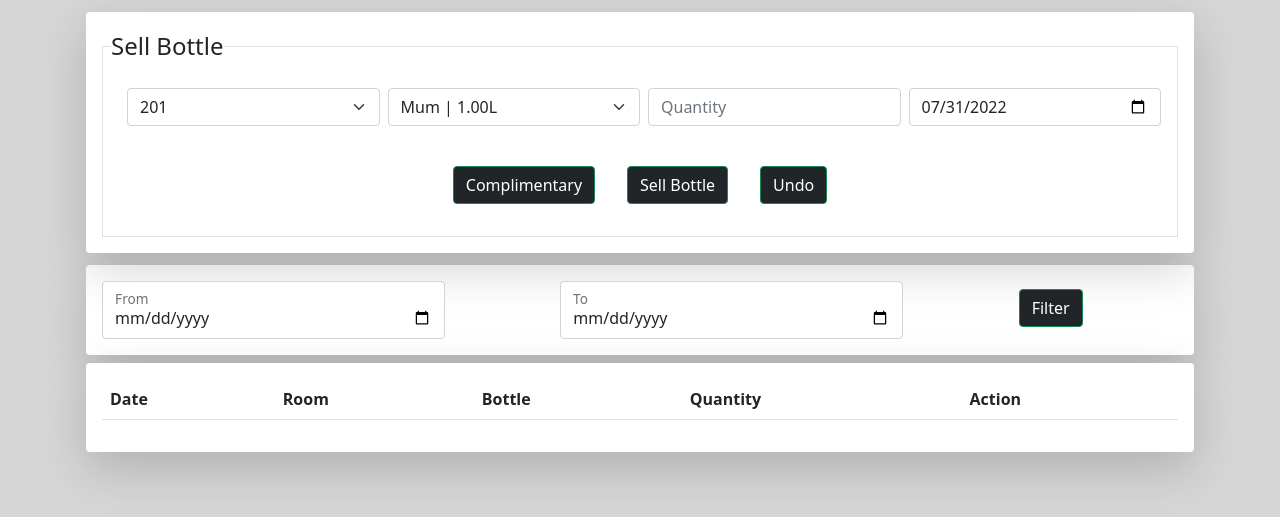
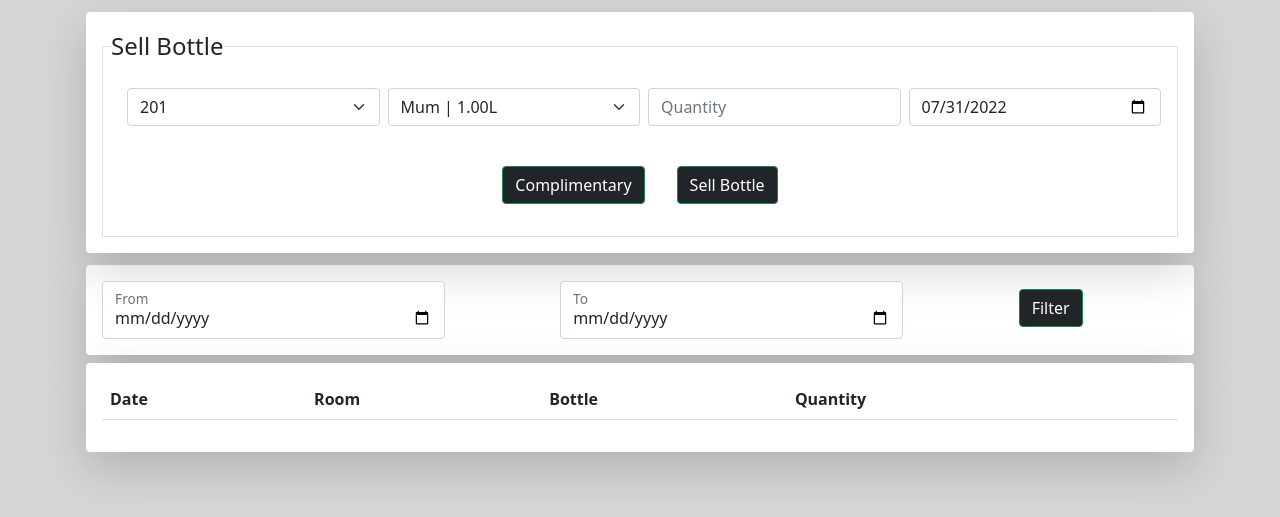
Before and after one commit to muhammadnasif/Water-Inventory-Management, a Django app: template templates/water/home.html in a window 1280 px wide. Shown: the part 56-573 px from the top of the page. Run offline with Django 4.2, Linux system fonts and the light colour scheme; the template is opened without the code that fills it: values that come from a table or form of the project are taken from there, others are empty; data comes from the database, SQL or seed files in the repository; both versions use the stored data as it was after the commit; some libraries are stand-ins or nearby versions.

Commit message:
undo button removed

```diff
--- a/templates/water/historyTable.html
+++ b/templates/water/historyTable.html
@@ -8,7 +8,7 @@
                 <th class="col"> Room</th>
                 <th class="col"> Bottle</th>
                 <th class="col"> Quantity</th>
-                <th class="col">Action</th>
+                <th class="col"></th>
             </tr>
             </thead>
 
--- a/water/forms.py
+++ b/water/forms.py
@@ -35,7 +35,7 @@ class SellBottleForm(forms.Form):
             Div(
                 Button('complimentary', 'Complimentary', css_class='btn-dark btn-outline-success text-white m-sm-3'),
                 Button('sell', 'Sell Bottle', css_class='btn-dark btn-outline-success text-white m-sm-3'),
-                Button('undo', 'Undo', css_class='btn-dark btn-outline-success text-white m-sm-3'),
+                # Button('undo', 'Undo', css_class='btn-dark btn-outline-success text-white m-sm-3'),
                 css_class='d-flex justify-content-center align-content-center m-2',
             ),
         )
```
Also changed, not shown: db.sqlite3.
